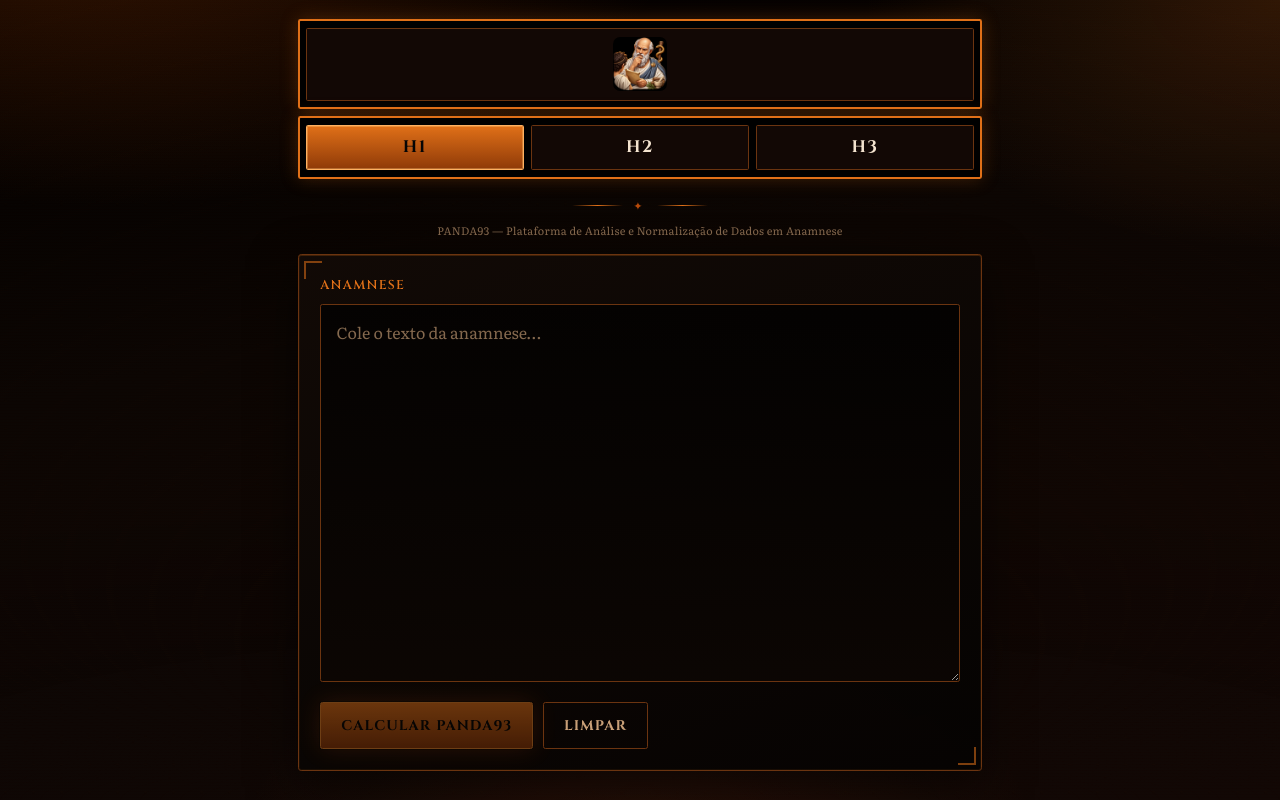
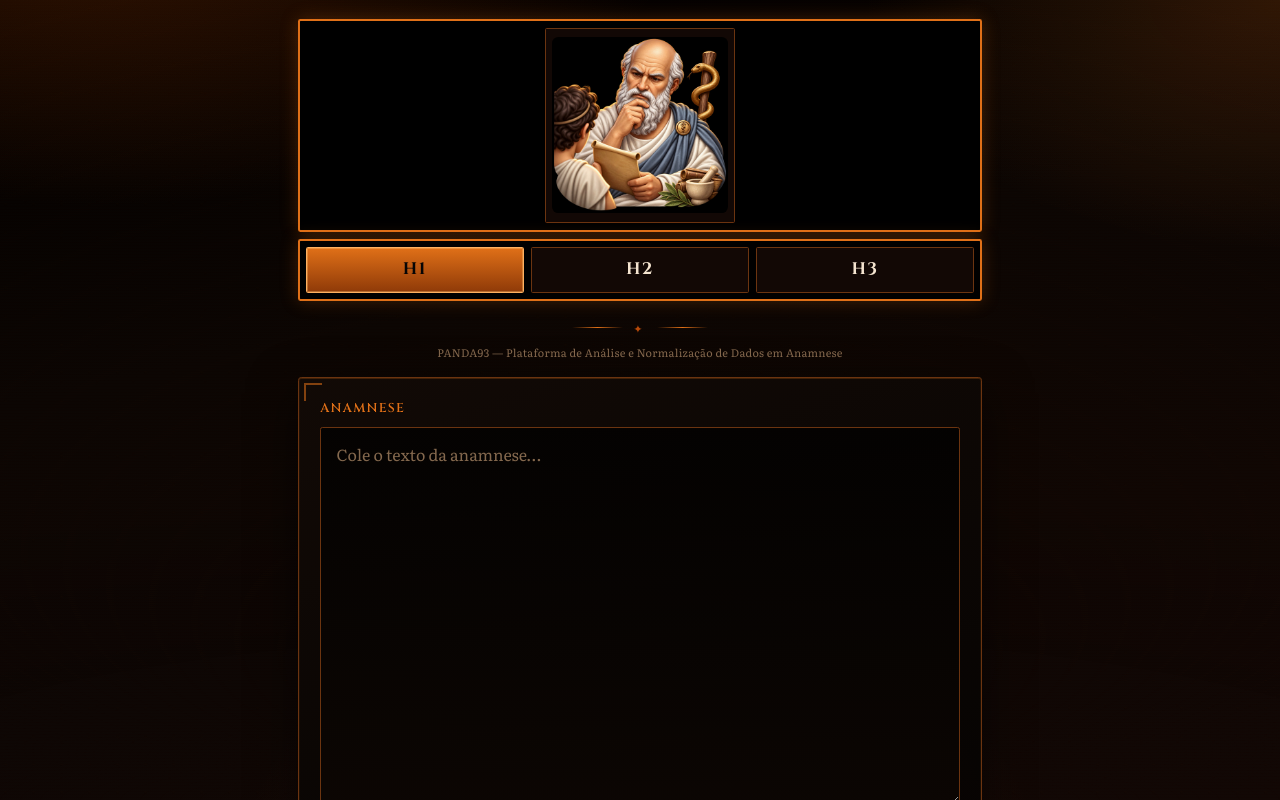
Before and after one commit to higorfco/bittr-co, a Next.js app: page / in a window 1280 px wide. Shown: the top 800 px of the page. Built offline with nearby package versions, Linux system fonts and the light colour scheme.

Commit message:
Enlarge S1 Hippocrates mark to fit the button outline.
Scale the S1 control around the artwork so the image fills the button contour.

Co-authored-by: Cursor <cursoragent@cursor.com>

```diff
--- a/src/app/globals.css
+++ b/src/app/globals.css
@@ -136,11 +136,15 @@ body::after {
 }
 
 .mode-btn-s1 {
-  display: flex;
+  display: inline-flex;
   align-items: center;
   justify-content: center;
-  min-height: 4.2rem;
-  padding: 0.35rem;
+  justify-self: center;
+  width: auto;
+  min-height: 0;
+  padding: 0.2rem;
+  border-radius: 0.55rem;
+  line-height: 0;
 }
 
 .mode-btn-s1.active {
@@ -153,10 +157,11 @@ body::after {
 
 .mode-s1-icon {
   display: block;
-  width: 3.35rem;
-  height: 3.35rem;
+  width: min(11rem, 72vw);
+  height: auto;
+  aspect-ratio: 1 / 1;
   object-fit: cover;
-  border-radius: 0.45rem;
+  border-radius: 0.4rem;
   pointer-events: none;
 }
 
--- a/src/components/ReviewWorkspace.tsx
+++ b/src/components/ReviewWorkspace.tsx
@@ -328,8 +328,8 @@ export function ModeSwitch({
               src="/s1-hipocrates.png"
               alt=""
               className="mode-s1-icon"
-              width={56}
-              height={56}
+              width={176}
+              height={176}
               priority
             />
           </button>
```
